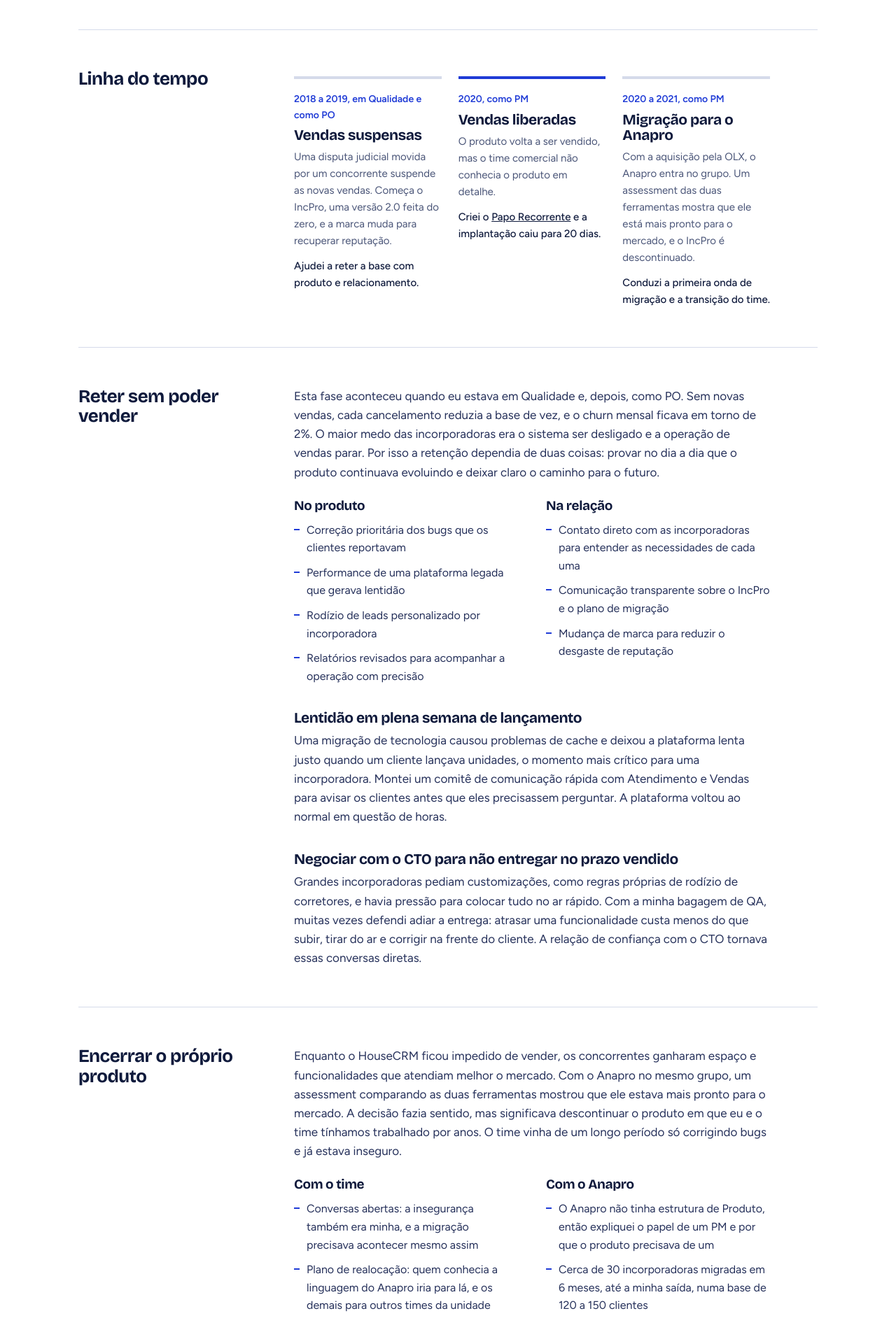
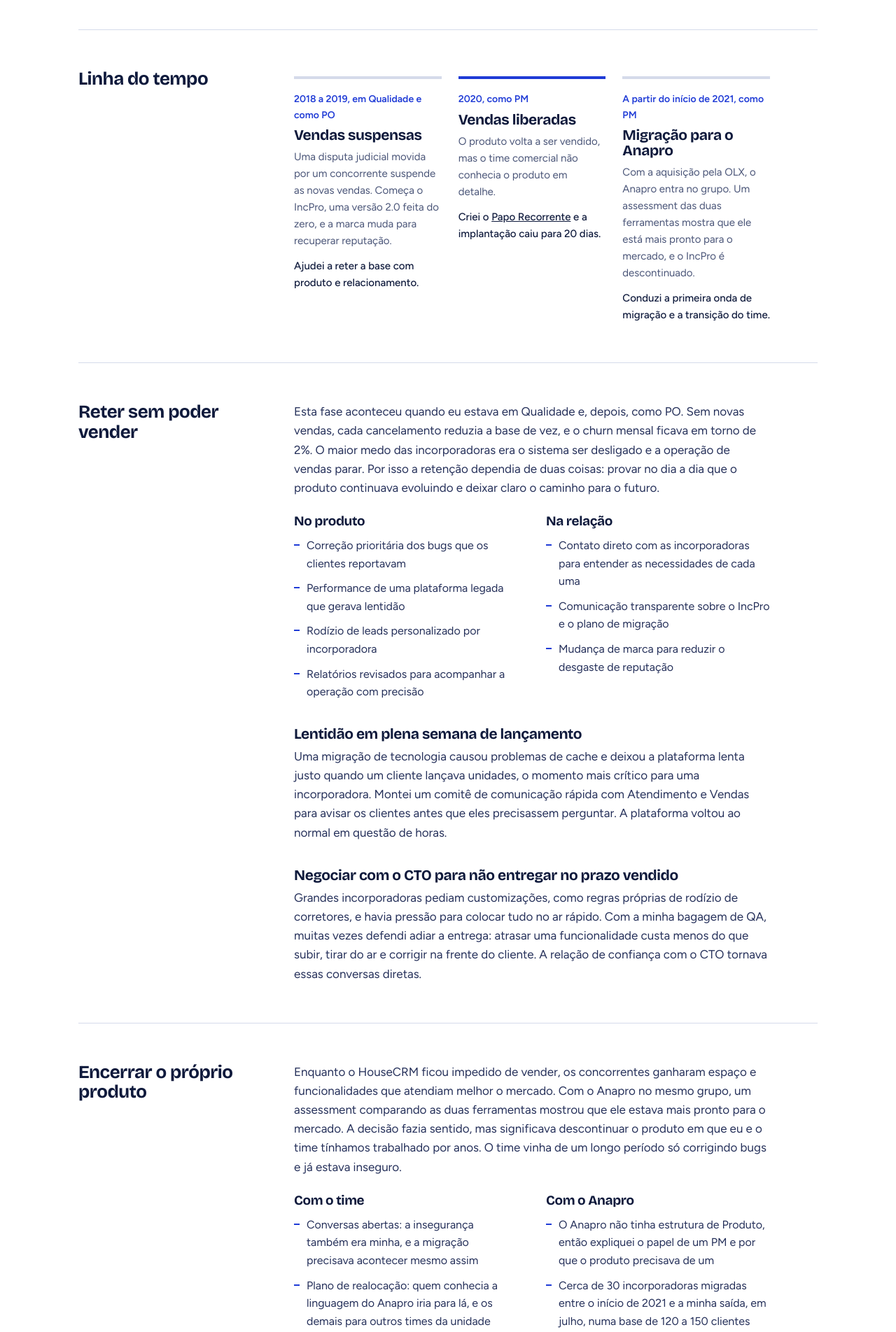
Before and after one commit to brunopancionato/brunopancionato.github.io, a plain HTML site: page index.html in a window 1280 px wide. Shown: the part 6460-8364 px from the top of the page at 70% size. Drawn offline with nearby package versions, Linux system fonts and the light colour scheme.

Commit message:
Ajusta data de início da migração
Co-Authored-By: Claude Opus 5.5 <noreply@anthropic.com>
Claude-Session: https://claude.ai/code/session_01AyezftBSw1KNAtUJ8cY21o

```diff
--- a/index.html
+++ b/index.html
@@ -382,7 +382,7 @@
         <ol class="timeline">
           <li><div class="phase">2018 a 2019, em Qualidade e como PO</div><h4>Vendas suspensas</h4><p>Uma disputa judicial movida por um concorrente suspende as novas vendas. Começa o IncPro, uma versão 2.0 feita do zero, e a marca muda para recuperar reputação.</p><p class="mine">Ajudei a reter a base com produto e relacionamento.</p></li>
           <li class="on"><div class="phase">2020, como PM</div><h4>Vendas liberadas</h4><p>O produto volta a ser vendido, mas o time comercial não conhecia o produto em detalhe.</p><p class="mine">Criei o <a href="#papo-recorrente">Papo Recorrente</a> e a implantação caiu para 20 dias.</p></li>
-          <li><div class="phase">2020 a 2021, como PM</div><h4>Migração para o Anapro</h4><p>Com a aquisição pela OLX, o Anapro entra no grupo. Um assessment das duas ferramentas mostra que ele está mais pronto para o mercado, e o IncPro é descontinuado.</p><p class="mine">Conduzi a primeira onda de migração e a transição do time.</p></li>
+          <li><div class="phase">A partir do início de 2021, como PM</div><h4>Migração para o Anapro</h4><p>Com a aquisição pela OLX, o Anapro entra no grupo. Um assessment das duas ferramentas mostra que ele está mais pronto para o mercado, e o IncPro é descontinuado.</p><p class="mine">Conduzi a primeira onda de migração e a transição do time.</p></li>
         </ol>
       </div>
     </div>
@@ -426,7 +426,7 @@
           </ul></div>
           <div><h4>Com o Anapro</h4><ul>
             <li>O Anapro não tinha estrutura de Produto, então expliquei o papel de um PM e por que o produto precisava de um</li>
-            <li>Cerca de 30 incorporadoras migradas em 6 meses, até a minha saída, numa base de 120 a 150 clientes</li>
+            <li>Cerca de 30 incorporadoras migradas entre o início de 2021 e a minha saída, em julho, numa base de 120 a 150 clientes</li>
           </ul></div>
         </div>
         <div class="episode">
```
